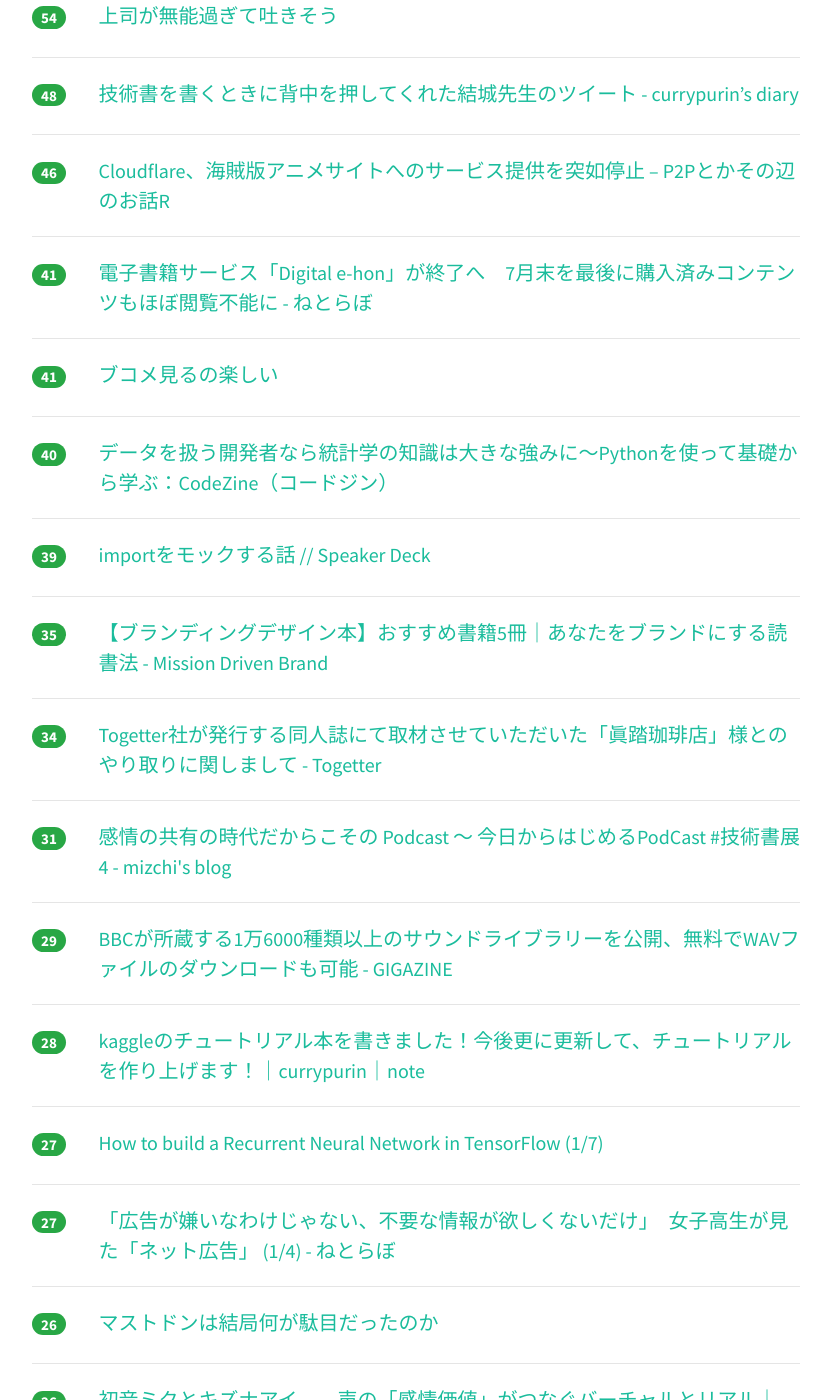
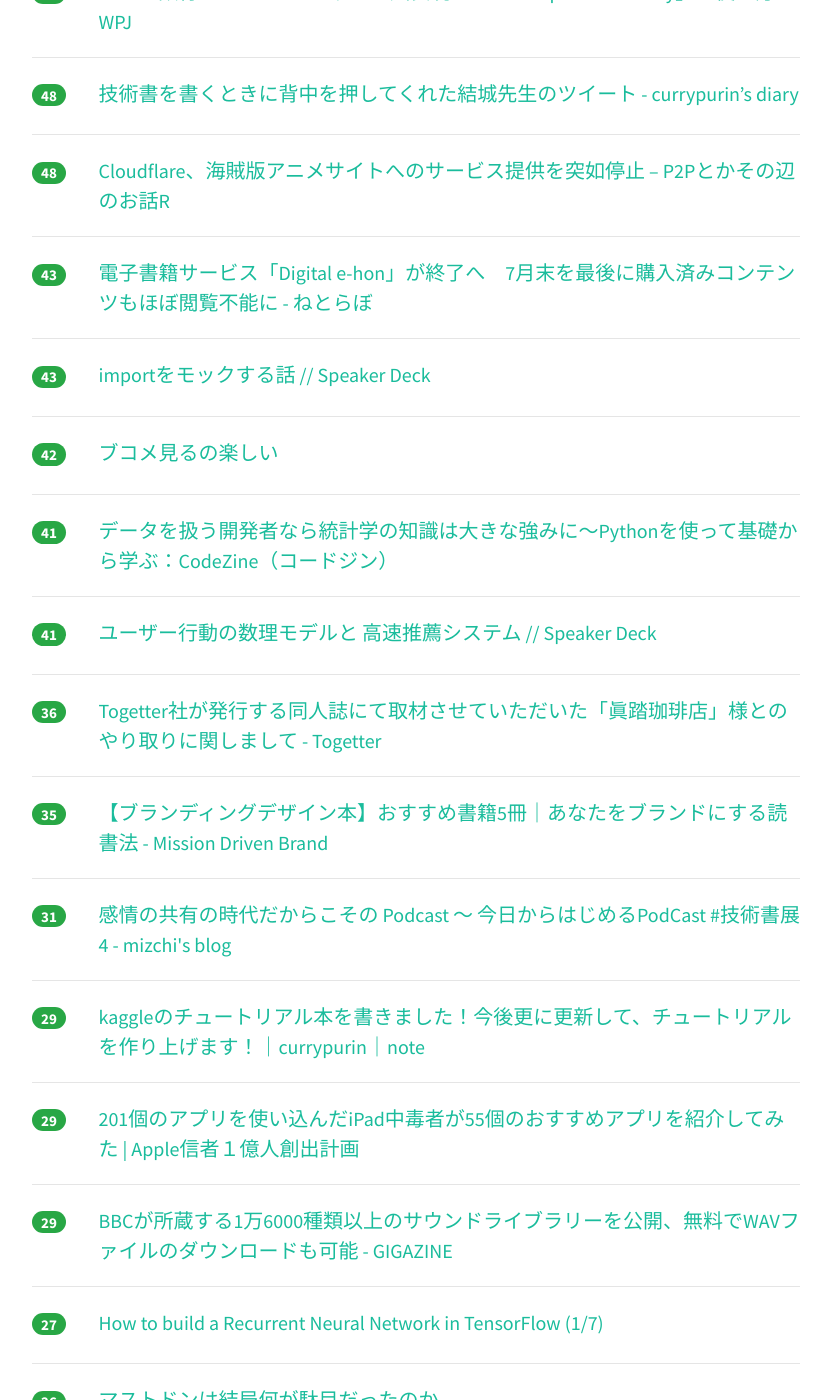
Before and after one commit to yatta47/hatena-matome-site, a Jekyll site: the page built from _posts/2018-04-21-hatena.md, in a window 1280 px wide and 1400 px high, scrolled down 1143 px. Shown: the whole window, without its empty margins (224-1055 px from the left). Built offline with Jekyll 4.4.1, drawn with Linux system fonts in a browser that asks for light colours; nearby versions of some CDN libraries; some of the changed text lies outside the part shown.

Commit message:
Updated 2018-04-21

```diff
--- a/_posts/2018-04-21-hatena.md
+++ b/_posts/2018-04-21-hatena.md
@@ -1,44 +1,49 @@
 ---
 layout: post
 title:  "2018-04-21 はてぶIT"
-date:   2018-04-21 21:02:11
+date:   2018-04-21 22:01:57
 tags: [it-hotentry]
 ---
-50 件のデータあり
+54 件のデータあり
 
 <hr><div class="row">
-<div class="col-1"><span class="badge badge-pill badge-success h2">205</span></div>
+<div class="col-1"><span class="badge badge-pill badge-success h2">225</span></div>
+<div class="col-11"><a href='https://speakerdeck.com/sota1235/javascriptyunitutotesutofalseli-xiang-toxian-shi' target='_blank'>JavaScriptユニットテストの理想と現実 // Speaker Deck</a></div>
+</div>
+<hr>
+<div class="row">
+<div class="col-1"><span class="badge badge-pill badge-success h2">216</span></div>
 <div class="col-11"><a href='https://www.slideshare.net/YoshidaShingo/thefuturewillbeserverless' target='_blank'>Kubernetesのない世界 すべてがサーバーレスになる</a></div>
 </div>
 <hr>
 <div class="row">
-<div class="col-1"><span class="badge badge-pill badge-success h2">204</span></div>
-<div class="col-11"><a href='https://speakerdeck.com/sota1235/javascriptyunitutotesutofalseli-xiang-toxian-shi' target='_blank'>JavaScriptユニットテストの理想と現実 // Speaker Deck</a></div>
+<div class="col-1"><span class="badge badge-pill badge-success h2">198</span></div>
+<div class="col-11"><a href='http://nlab.itmedia.co.jp/nl/articles/1804/21/news006.html' target='_blank'>「『いいね』が他人のTLに流れるのはいや」「謎の凍結を食らった！」←把握してる？　米Twitterのスタッフが答えてくれた (1/2) - ねとらぼ</a></div>
 </div>
 <hr>
 <div class="row">
-<div class="col-1"><span class="badge badge-pill badge-success h2">180</span></div>
+<div class="col-1"><span class="badge badge-pill badge-success h2">181</span></div>
 <div class="col-11"><a href='http://www.bbc.com/news/world-europe-43841194' target='_blank'>Swedish DJ Avicii dies at 28 - BBC News</a></div>
 </div>
 <hr>
 <div class="row">
-<div class="col-1"><span class="badge badge-pill badge-success h2">178</span></div>
-<div class="col-11"><a href='http://nlab.itmedia.co.jp/nl/articles/1804/21/news006.html' target='_blank'>「『いいね』が他人のTLに流れるのはいや」「謎の凍結を食らった！」←把握してる？　米Twitterのスタッフが答えてくれた (1/2) - ねとらぼ</a></div>
+<div class="col-1"><span class="badge badge-pill badge-success h2">170</span></div>
+<div class="col-11"><a href='http://nlab.itmedia.co.jp/nl/articles/1804/20/news124.html' target='_blank'>「望んで広告を出しているものではない」　海賊サイト広告問題、出稿していた大手企業の言い分は - ねとらぼ</a></div>
 </div>
 <hr>
 <div class="row">
 <div class="col-1"><span class="badge badge-pill badge-success h2">149</span></div>
-<div class="col-11"><a href='http://nlab.itmedia.co.jp/nl/articles/1804/20/news124.html' target='_blank'>「望んで広告を出しているものではない」　海賊サイト広告問題、出稿していた大手企業の言い分は - ねとらぼ</a></div>
-</div>
-<hr>
-<div class="row">
-<div class="col-1"><span class="badge badge-pill badge-success h2">144</span></div>
 <div class="col-11"><a href='https://anond.hatelabo.jp/20180421093412' target='_blank'>グーグル翻訳にギターを聞かせてみた</a></div>
 </div>
 <hr>
 <div class="row">
-<div class="col-1"><span class="badge badge-pill badge-success h2">98</span></div>
+<div class="col-1"><span class="badge badge-pill badge-success h2">101</span></div>
 <div class="col-11"><a href='http://twitter.com/kazuo_ishikawa/status/987216826722496512' target='_blank'>石川和男（政策アナリスト）さんのツイート: "【内閣支持率 54.6%】 新聞社・テレビ局の世論調査結果とは、かなり違う結果が出ている。 皆さんは、新聞社・テレビ局とネットのどちらの結</a></div>
+</div>
+<hr>
+<div class="row">
+<div class="col-1"><span class="badge badge-pill badge-success h2">97</span></div>
+<div class="col-11"><a href='https://anond.hatelabo.jp/20180421141653' target='_blank'>上司が無能過ぎて吐きそう</a></div>
 </div>
 <hr>
 <div class="row">
@@ -47,48 +52,48 @@ tags: [it-hotentry]
 </div>
 <hr>
 <div class="row">
-<div class="col-1"><span class="badge badge-pill badge-success h2">54</span></div>
-<div class="col-11"><a href='https://anond.hatelabo.jp/20180421141653' target='_blank'>上司が無能過ぎて吐きそう</a></div>
-</div>
-<hr>
-<div class="row">
 <div class="col-1"><span class="badge badge-pill badge-success h2">48</span></div>
 <div class="col-11"><a href='http://www.currypurin.com/entry/2018/04/21/002224' target='_blank'>技術書を書くときに背中を押してくれた結城先生のツイート - currypurin’s diary</a></div>
 </div>
 <hr>
 <div class="row">
-<div class="col-1"><span class="badge badge-pill badge-success h2">46</span></div>
+<div class="col-1"><span class="badge badge-pill badge-success h2">48</span></div>
 <div class="col-11"><a href='http://p2ptk.org/copyright/882' target='_blank'>Cloudflare、海賊版アニメサイトへのサービス提供を突如停止 – P2Pとかその辺のお話R</a></div>
 </div>
 <hr>
 <div class="row">
-<div class="col-1"><span class="badge badge-pill badge-success h2">41</span></div>
+<div class="col-1"><span class="badge badge-pill badge-success h2">43</span></div>
 <div class="col-11"><a href='http://nlab.itmedia.co.jp/nl/articles/1804/19/news062.html' target='_blank'>電子書籍サービス「Digital e-hon」が終了へ　7月末を最後に購入済みコンテンツもほぼ閲覧不能に - ねとらぼ</a></div>
 </div>
 <hr>
 <div class="row">
-<div class="col-1"><span class="badge badge-pill badge-success h2">41</span></div>
+<div class="col-1"><span class="badge badge-pill badge-success h2">43</span></div>
+<div class="col-11"><a href='https://speakerdeck.com/sota1235/importwomotukusuruhua' target='_blank'>importをモックする話 // Speaker Deck</a></div>
+</div>
+<hr>
+<div class="row">
+<div class="col-1"><span class="badge badge-pill badge-success h2">42</span></div>
 <div class="col-11"><a href='https://anond.hatelabo.jp/20180421080126' target='_blank'>ブコメ見るの楽しい</a></div>
 </div>
 <hr>
 <div class="row">
-<div class="col-1"><span class="badge badge-pill badge-success h2">40</span></div>
+<div class="col-1"><span class="badge badge-pill badge-success h2">41</span></div>
 <div class="col-11"><a href='https://codezine.jp/article/detail/10765' target='_blank'>データを扱う開発者なら統計学の知識は大きな強みに～Pythonを使って基礎から学ぶ：CodeZine（コードジン）</a></div>
 </div>
 <hr>
 <div class="row">
-<div class="col-1"><span class="badge badge-pill badge-success h2">39</span></div>
-<div class="col-11"><a href='https://speakerdeck.com/sota1235/importwomotukusuruhua' target='_blank'>importをモックする話 // Speaker Deck</a></div>
+<div class="col-1"><span class="badge badge-pill badge-success h2">41</span></div>
+<div class="col-11"><a href='https://speakerdeck.com/mathetake/yusaxing-dong-falseshu-li-moteruto-gao-su-tui-jian-sisutemu' target='_blank'>ユーザー行動の数理モデルと 高速推薦システム // Speaker Deck</a></div>
+</div>
+<hr>
+<div class="row">
+<div class="col-1"><span class="badge badge-pill badge-success h2">36</span></div>
+<div class="col-11"><a href='https://togetter.com/li/1219892' target='_blank'>Togetter社が発行する同人誌にて取材させていただいた「眞踏珈琲店」様とのやり取りに関しまして - Togetter</a></div>
 </div>
 <hr>
 <div class="row">
 <div class="col-1"><span class="badge badge-pill badge-success h2">35</span></div>
 <div class="col-11"><a href='http://www.missiondrivenbrand.jp/entry/kaitai_brandingdesignbook' target='_blank'>【ブランディングデザイン本】おすすめ書籍5冊｜あなたをブランドにする読書法 - Mission Driven Brand</a></div>
-</div>
-<hr>
-<div class="row">
-<div class="col-1"><span class="badge badge-pill badge-success h2">34</span></div>
-<div class="col-11"><a href='https://togetter.com/li/1219892' target='_blank'>Togetter社が発行する同人誌にて取材させていただいた「眞踏珈琲店」様とのやり取りに関しまして - Togetter</a></div>
 </div>
 <hr>
 <div class="row">
@@ -98,22 +103,22 @@ tags: [it-hotentry]
 <hr>
 <div class="row">
 <div class="col-1"><span class="badge badge-pill badge-success h2">29</span></div>
-<div class="col-11"><a href='https://gigazine.net/news/20180421-bbc-sound-effects/' target='_blank'>BBCが所蔵する1万6000種類以上のサウンドライブラリーを公開、無料でWAVファイルのダウンロードも可能 - GIGAZINE</a></div>
+<div class="col-11"><a href='https://note.mu/currypurin/n/nf390914c721e' target='_blank'>kaggleのチュートリアル本を書きました！今後更に更新して、チュートリアルを作り上げます！｜currypurin｜note</a></div>
 </div>
 <hr>
 <div class="row">
-<div class="col-1"><span class="badge badge-pill badge-success h2">28</span></div>
-<div class="col-11"><a href='https://note.mu/currypurin/n/nf390914c721e' target='_blank'>kaggleのチュートリアル本を書きました！今後更に更新して、チュートリアルを作り上げます！｜currypurin｜note</a></div>
+<div class="col-1"><span class="badge badge-pill badge-success h2">29</span></div>
+<div class="col-11"><a href='https://appleshinja.com/ipad-osusume-apps' target='_blank'>201個のアプリを使い込んだiPad中毒者が55個のおすすめアプリを紹介してみた | Apple信者１億人創出計画</a></div>
+</div>
+<hr>
+<div class="row">
+<div class="col-1"><span class="badge badge-pill badge-success h2">29</span></div>
+<div class="col-11"><a href='https://gigazine.net/news/20180421-bbc-sound-effects/' target='_blank'>BBCが所蔵する1万6000種類以上のサウンドライブラリーを公開、無料でWAVファイルのダウンロードも可能 - GIGAZINE</a></div>
 </div>
 <hr>
 <div class="row">
 <div class="col-1"><span class="badge badge-pill badge-success h2">27</span></div>
 <div class="col-11"><a href='https://medium.com/@erikhallstrm/83cd7105b767' target='_blank'>How to build a Recurrent Neural Network in TensorFlow (1/7)</a></div>
-</div>
-<hr>
-<div class="row">
-<div class="col-1"><span class="badge badge-pill badge-success h2">27</span></div>
-<div class="col-11"><a href='http://nlab.itmedia.co.jp/nl/articles/1804/21/news013.html' target='_blank'>「広告が嫌いなわけじゃない、不要な情報が欲しくないだけ」　女子高生が見た「ネット広告」 (1/4) - ねとらぼ</a></div>
 </div>
 <hr>
 <div class="row">
@@ -133,7 +138,7 @@ tags: [it-hotentry]
 <hr>
 <div class="row">
 <div class="col-1"><span class="badge badge-pill badge-success h2">26</span></div>
-<div class="col-11"><a href='https://appleshinja.com/ipad-osusume-apps' target='_blank'>201個のアプリを使い込んだiPad中毒者が55個のおすすめアプリを紹介してみた | Apple信者１億人創出計画</a></div>
+<div class="col-11"><a href='http://nlab.itmedia.co.jp/nl/articles/1804/21/news013.html' target='_blank'>「広告が嫌いなわけじゃない、不要な情報が欲しくないだけ」　女子高生が見た「ネット広告」 (1/4) - ねとらぼ</a></div>
 </div>
 <hr>
 <div class="row">
@@ -142,13 +147,13 @@ tags: [it-hotentry]
 </div>
 <hr>
 <div class="row">
-<div class="col-1"><span class="badge badge-pill badge-success h2">25</span></div>
-<div class="col-11"><a href='https://speakerdeck.com/mathetake/yusaxing-dong-falseshu-li-moteruto-gao-su-tui-jian-sisutemu' target='_blank'>ユーザー行動の数理モデルと 高速推薦システム // Speaker Deck</a></div>
+<div class="col-1"><span class="badge badge-pill badge-success h2">24</span></div>
+<div class="col-11"><a href='http://www.itmedia.co.jp/news/articles/1804/20/news128.html' target='_blank'>5月発売のiPhone SE2、現在判明しているスペックは？ - ITmedia NEWS</a></div>
 </div>
 <hr>
 <div class="row">
 <div class="col-1"><span class="badge badge-pill badge-success h2">24</span></div>
-<div class="col-11"><a href='http://www.itmedia.co.jp/news/articles/1804/20/news128.html' target='_blank'>5月発売のiPhone SE2、現在判明しているスペックは？ - ITmedia NEWS</a></div>
+<div class="col-11"><a href='https://speakerdeck.com/sottar/fu-shu-ren-degao-su-nikai-fa-surutamefalsenpmmoziyuru' target='_blank'>複数人で高速に開発するためのnpmモジュール // Speaker Deck</a></div>
 </div>
 <hr>
 <div class="row">
@@ -157,8 +162,28 @@ tags: [it-hotentry]
 </div>
 <hr>
 <div class="row">
+<div class="col-1"><span class="badge badge-pill badge-success h2">23</span></div>
+<div class="col-11"><a href='http://jp.techcrunch.com/2018/04/21/2018-04-20-smugmug-acquires-flickr/' target='_blank'>Verizon/Oath傘下だったFlickrをSmugMugが買収、写真サイトとしてのFlickrは存続 | TechCrunch Japan</a></div>
+</div>
+<hr>
+<div class="row">
+<div class="col-1"><span class="badge badge-pill badge-success h2">22</span></div>
+<div class="col-11"><a href='https://togetter.com/li/1219989' target='_blank'>アニメに使われてるヘンな英文 - Togetter</a></div>
+</div>
+<hr>
+<div class="row">
 <div class="col-1"><span class="badge badge-pill badge-success h2">21</span></div>
 <div class="col-11"><a href='https://anond.hatelabo.jp/20180417093102' target='_blank'>百合とか百合っぽい雰囲気の作品で、 黒髪のしっかり者（でも案外ポンコ..</a></div>
+</div>
+<hr>
+<div class="row">
+<div class="col-1"><span class="badge badge-pill badge-success h2">21</span></div>
+<div class="col-11"><a href='https://kcf-developers.hatenablog.jp/entry/2018/04/20/182217' target='_blank'>Spring Boot 2 アプリケーションのデーモン化 - KCF Labo Blog</a></div>
+</div>
+<hr>
+<div class="row">
+<div class="col-1"><span class="badge badge-pill badge-success h2">20</span></div>
+<div class="col-11"><a href='http://warbler.hatenablog.com/entry/2018/04/20/160007' target='_blank'>EM菌 VS サルモネラ菌 - warbler’s diary</a></div>
 </div>
 <hr>
 <div class="row">
@@ -172,23 +197,18 @@ tags: [it-hotentry]
 </div>
 <hr>
 <div class="row">
+<div class="col-1"><span class="badge badge-pill badge-success h2">20</span></div>
+<div class="col-11"><a href='https://anond.hatelabo.jp/20180421010513' target='_blank'>携帯電話の2年縛りの説明</a></div>
+</div>
+<hr>
+<div class="row">
 <div class="col-1"><span class="badge badge-pill badge-success h2">19</span></div>
 <div class="col-11"><a href='https://persol-tech-s.co.jp/i-engineer/human/railsgirls' target='_blank'>働く場所の選択肢を持ちやすい──Rails Girls Japan 鳥井雪さんに聞く、女性がソフトウェア・エンジニアとして働くことのメリット | i:Engineer(アイエンジニア)｜パーソルテクノロジースタッフ</a></div>
 </div>
 <hr>
 <div class="row">
-<div class="col-1"><span class="badge badge-pill badge-success h2">18</span></div>
-<div class="col-11"><a href='http://warbler.hatenablog.com/entry/2018/04/20/160007' target='_blank'>EM菌 VS サルモネラ菌 - warbler’s diary</a></div>
-</div>
-<hr>
-<div class="row">
-<div class="col-1"><span class="badge badge-pill badge-success h2">18</span></div>
-<div class="col-11"><a href='https://togetter.com/li/1219989' target='_blank'>アニメに使われてるヘンな英文 - Togetter</a></div>
-</div>
-<hr>
-<div class="row">
-<div class="col-1"><span class="badge badge-pill badge-success h2">18</span></div>
-<div class="col-11"><a href='https://anond.hatelabo.jp/20180421010513' target='_blank'>携帯電話の2年縛りの説明</a></div>
+<div class="col-1"><span class="badge badge-pill badge-success h2">17</span></div>
+<div class="col-11"><a href='https://akiba-pc.watch.impress.co.jp/docs/wakiba/find/1118324.html' target='_blank'>SIMフリー版iPadが実売17,800円から、イオシスに大量入荷 （取材中に見つけた○○なもの） - AKIBA PC Hotline!</a></div>
 </div>
 <hr>
 <div class="row">
@@ -198,22 +218,17 @@ tags: [it-hotentry]
 <hr>
 <div class="row">
 <div class="col-1"><span class="badge badge-pill badge-success h2">16</span></div>
-<div class="col-11"><a href='https://akiba-pc.watch.impress.co.jp/docs/wakiba/find/1118324.html' target='_blank'>SIMフリー版iPadが実売17,800円から、イオシスに大量入荷 （取材中に見つけた○○なもの） - AKIBA PC Hotline!</a></div>
-</div>
-<hr>
-<div class="row">
-<div class="col-1"><span class="badge badge-pill badge-success h2">16</span></div>
 <div class="col-11"><a href='https://anond.hatelabo.jp/20180420134142' target='_blank'>死んだ人のFacebookアカウントに「誕生日おめでとう」コメントがついていて「..</a></div>
 </div>
 <hr>
 <div class="row">
-<div class="col-1"><span class="badge badge-pill badge-success h2">16</span></div>
-<div class="col-11"><a href='https://kcf-developers.hatenablog.jp/entry/2018/04/20/182217' target='_blank'>Spring Boot 2 アプリケーションのデーモン化 - KCF Labo Blog</a></div>
+<div class="col-1"><span class="badge badge-pill badge-success h2">14</span></div>
+<div class="col-11"><a href='https://medium.com/@catatsuy/ba21da5abd96' target='_blank'>大切なお知らせ – Tatsuya Kaneko – Medium</a></div>
 </div>
 <hr>
 <div class="row">
-<div class="col-1"><span class="badge badge-pill badge-success h2">15</span></div>
-<div class="col-11"><a href='https://speakerdeck.com/sottar/fu-shu-ren-degao-su-nikai-fa-surutamefalsenpmmoziyuru' target='_blank'>複数人で高速に開発するためのnpmモジュール // Speaker Deck</a></div>
+<div class="col-1"><span class="badge badge-pill badge-success h2">14</span></div>
+<div class="col-11"><a href='https://speakerdeck.com/hoxom/sgmrfmix' target='_blank'>多次元時系列の異常検知手法 sGMRFmix について /sGMRFmix // Speaker Deck</a></div>
 </div>
 <hr>
 <div class="row">
@@ -247,8 +262,8 @@ tags: [it-hotentry]
 </div>
 <hr>
 <div class="row">
-<div class="col-1"><span class="badge badge-pill badge-success h2">11</span></div>
-<div class="col-11"><a href='https://medium.com/@catatsuy/ba21da5abd96' target='_blank'>大切なお知らせ – Tatsuya Kaneko – Medium</a></div>
+<div class="col-1"><span class="badge badge-pill badge-success h2">9</span></div>
+<div class="col-11"><a href='https://security.srad.jp/story/18/04/20/2358240/' target='_blank'>Microsoft、Google Chromeユーザーを悪意あるWebサイトから守る拡張機能を公開 | スラド セキュリティ</a></div>
 </div>
 <hr>
 <div class="row">
@@ -256,3 +271,8 @@ tags: [it-hotentry]
 <div class="col-11"><a href='http://blog.domesoccer.jp/archives/60101507.html' target='_blank'>ヴァンフォーレ甲府の「特任チームドクター」にブラック・ジャック！手塚治虫生誕90周年企画の一環としてコラボ決定 : ドメサカブログ</a></div>
 </div>
 <hr>
+<div class="row">
+<div class="col-1"><span class="badge badge-pill badge-success h2">8</span></div>
+<div class="col-11"><a href='https://github.com/npm/npm/releases/tag/v6.0.0-next.2' target='_blank'>Release v6.0.0-next.2 · npm/npm · GitHub</a></div>
+</div>
+<hr>
```
